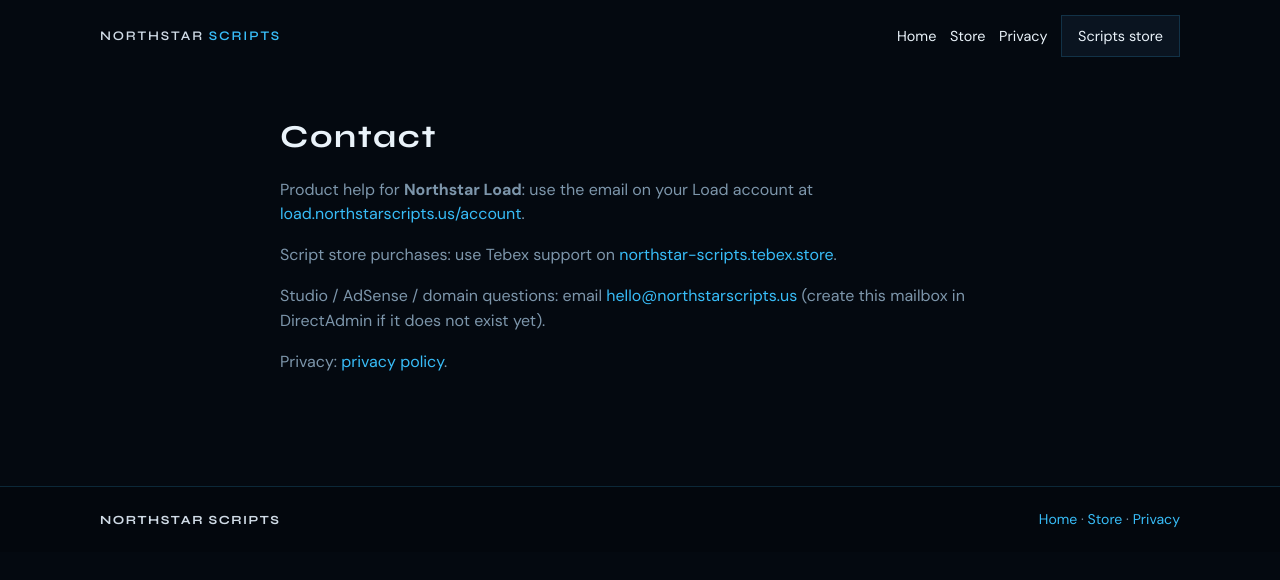
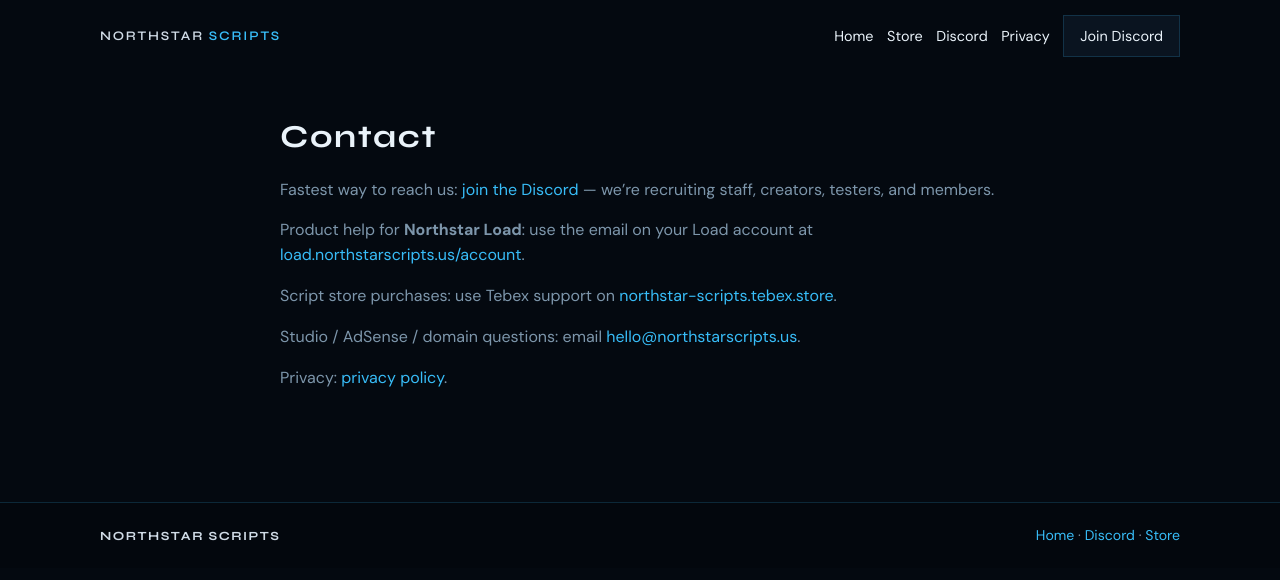
Before and after one commit to wcturner75-collab/northstar-load, a PHP site: page /sites/northstarscripts.us/contact.html in a window 1280 px wide. Shown: the top 580 px of the page. Run offline with PHP 8.4, Linux system fonts and the light colour scheme.

Commit message:
Finish Discord CTAs on contact, privacy, and recruit styles

```diff
--- a/sites/northstarscripts.us/assets/site.css
+++ b/sites/northstarscripts.us/assets/site.css
@@ -185,6 +185,12 @@
   top: 0.75rem;
   color: var(--accent);
 }
+.recruit-list li strong {
+  color: var(--text);
+  font-family: var(--display);
+  letter-spacing: 0.03em;
+  margin-right: 0.25rem;
+}
 .why-list li::before {
   content: "✔";
   position: absolute;
--- a/sites/northstarscripts.us/contact.html
+++ b/sites/northstarscripts.us/contact.html
@@ -20,25 +20,28 @@
       <nav>
         <a href="/">Home</a>
         <a href="https://northstar-scripts.tebex.store/" target="_blank" rel="noopener">Store</a>
+        <a data-discord href="#discord">Discord</a>
         <a href="/privacy.html">Privacy</a>
-        <a class="btn" href="https://northstar-scripts.tebex.store/" target="_blank" rel="noopener">Scripts store</a>
+        <a class="btn" data-discord href="#discord">Join Discord</a>
       </nav>
     </div>
   </header>
 
   <main class="page shell narrow">
     <h1>Contact</h1>
-    <p>Product help for <strong>Northstar Load</strong>: use the email on your Load account at <a href="https://load.northstarscripts.us/account">load.northstarscripts.us/account</a>.</p>
+    <p>Fastest way to reach us: <a data-discord href="#discord">join the Discord</a> — we’re recruiting staff, creators, testers, and members.</p>
+    <p id="discord">Product help for <strong>Northstar Load</strong>: use the email on your Load account at <a href="https://load.northstarscripts.us/account">load.northstarscripts.us/account</a>.</p>
     <p>Script store purchases: use Tebex support on <a href="https://northstar-scripts.tebex.store/" target="_blank" rel="noopener">northstar-scripts.tebex.store</a>.</p>
-    <p>Studio / AdSense / domain questions: email <a href="mailto:hello@northstarscripts.us">hello@northstarscripts.us</a> (create this mailbox in DirectAdmin if it does not exist yet).</p>
+    <p>Studio / AdSense / domain questions: email <a href="mailto:hello@northstarscripts.us">hello@northstarscripts.us</a>.</p>
     <p>Privacy: <a href="/privacy.html">privacy policy</a>.</p>
   </main>
 
   <footer class="foot">
     <div class="shell foot-inner">
       <strong>NORTHSTAR SCRIPTS</strong>
-      <span><a href="/">Home</a> · <a href="https://northstar-scripts.tebex.store/" target="_blank" rel="noopener">Store</a> · <a href="/privacy.html">Privacy</a></span>
+      <span><a href="/">Home</a> · <a data-discord href="#discord">Discord</a> · <a href="https://northstar-scripts.tebex.store/" target="_blank" rel="noopener">Store</a></span>
     </div>
   </footer>
+  <script src="/assets/site-config.js"></script>
 </body>
 </html>
--- a/sites/northstarscripts.us/privacy.html
+++ b/sites/northstarscripts.us/privacy.html
@@ -20,8 +20,9 @@
       <nav>
         <a href="/">Home</a>
         <a href="https://northstar-scripts.tebex.store/" target="_blank" rel="noopener">Store</a>
+        <a data-discord href="/contact.html">Discord</a>
         <a href="/contact.html">Contact</a>
-        <a class="btn" href="https://northstar-scripts.tebex.store/" target="_blank" rel="noopener">Scripts store</a>
+        <a class="btn" data-discord href="/contact.html">Join Discord</a>
       </nav>
     </div>
   </header>
@@ -54,8 +55,9 @@
   <footer class="foot">
     <div class="shell foot-inner">
       <strong>NORTHSTAR SCRIPTS</strong>
-      <span><a href="/">Home</a> · <a href="https://northstar-scripts.tebex.store/" target="_blank" rel="noopener">Store</a> · <a href="/contact.html">Contact</a></span>
+      <span><a href="/">Home</a> · <a data-discord href="/contact.html">Discord</a> · <a href="https://northstar-scripts.tebex.store/" target="_blank" rel="noopener">Store</a> · <a href="/contact.html">Contact</a></span>
     </div>
   </footer>
+  <script src="/assets/site-config.js"></script>
 </body>
 </html>
```
